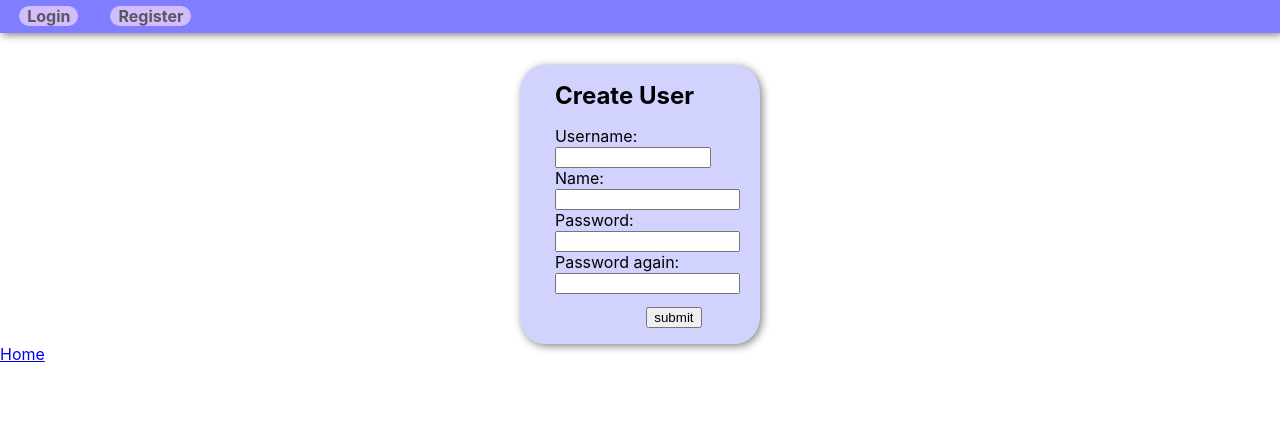
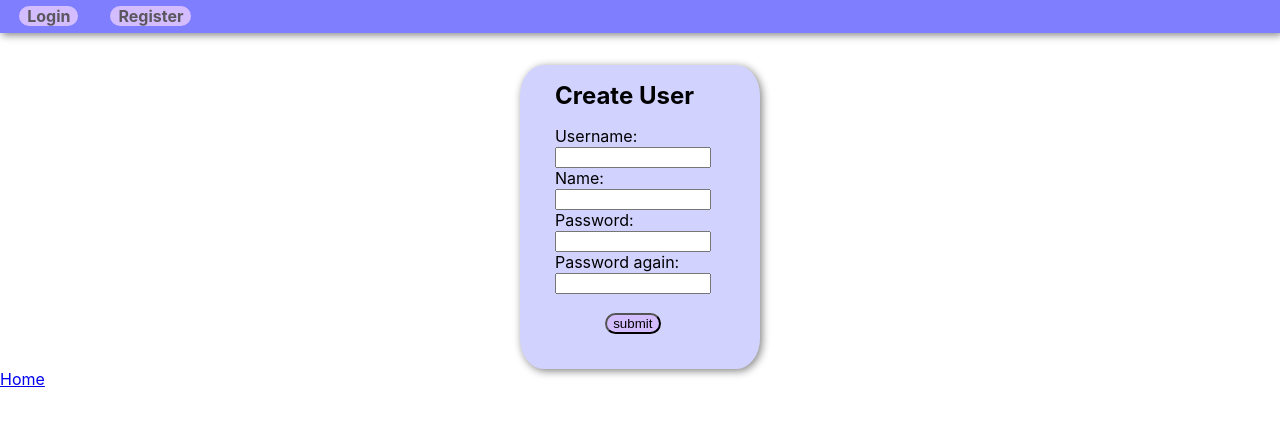
Before and after one commit to Jonrunar95/Calendar-HBV501, a React (Create React App) app in the folder front-end/: page /register in a window 1280 px wide. Shown: the top 426 px of the page. Built offline with nearby package versions, Linux system fonts and the light colour scheme.

Commit message:
laga css fyrir login og register

```diff
--- a/front-end/src/routes/createUser/CreateUser.js
+++ b/front-end/src/routes/createUser/CreateUser.js
@@ -113,7 +113,7 @@ class CreateUser extends Component {
                     Name:
                   </div>
                   <div>
-                    <input className="book_edit_input" type='text' value={name} onChange={this.changeName}/>
+                    <input className="input" type='text' value={name} onChange={this.changeName}/>
                   </div>
                 </label>
               </div>
@@ -123,7 +123,7 @@ class CreateUser extends Component {
                     Password:
                   </div>
                   <div>
-                    <input className="book_edit_desc" type='password' value={password} onChange={this.changePassword}/>
+                    <input className="input" type='password' value={password} onChange={this.changePassword}/>
                   </div>
                 </label>
               </div>
@@ -135,12 +135,12 @@ class CreateUser extends Component {
                     Password again:
                   </div>
                   <div>
-                    <input className="book_edit_input" type='password' value={password2} onChange={this.changePassword2}/>
+                    <input className="input" type='password' value={password2} onChange={this.changePassword2}/>
                   </div>
                 </label>
               </div>
-              <div>
-                <input className='submit' type='submit' value='submit' onClick={this.handleSubmit}></input>
+              <div className='submit-container share-container'>
+                <input className='Button' type='submit' value='submit' onClick={this.handleSubmit}></input>
               </div>
             </form>
           </div>
--- a/front-end/src/routes/login/Login.js
+++ b/front-end/src/routes/login/Login.js
@@ -91,12 +91,12 @@ class Login extends Component {
                 Password:
               </div>
               <div>
-                <input className="book_edit_desc" type='password' value={password} onChange={this.changePassword}/>
+                <input className="input" type='password' value={password} onChange={this.changePassword}/>
               </div>
             </label>
           </div>
-          <div>
-            <input className='submit' type='submit' value='submit' onClick={this.handleSubmit}></input>
+          <div className='submit-container share-container'>
+            <input className='submit Button' type='submit' value='Submit' onClick={this.handleSubmit}></input>
           </div>
         </form>
       </div>
```
